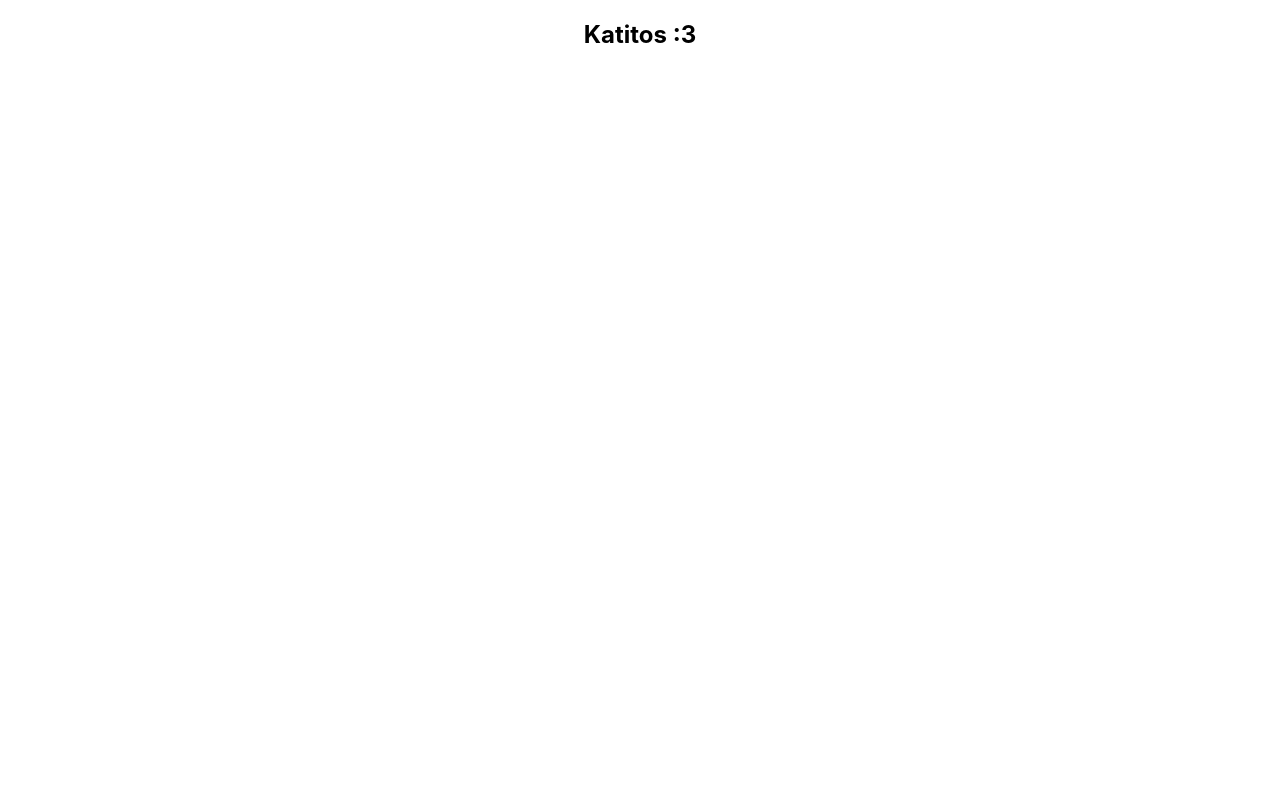
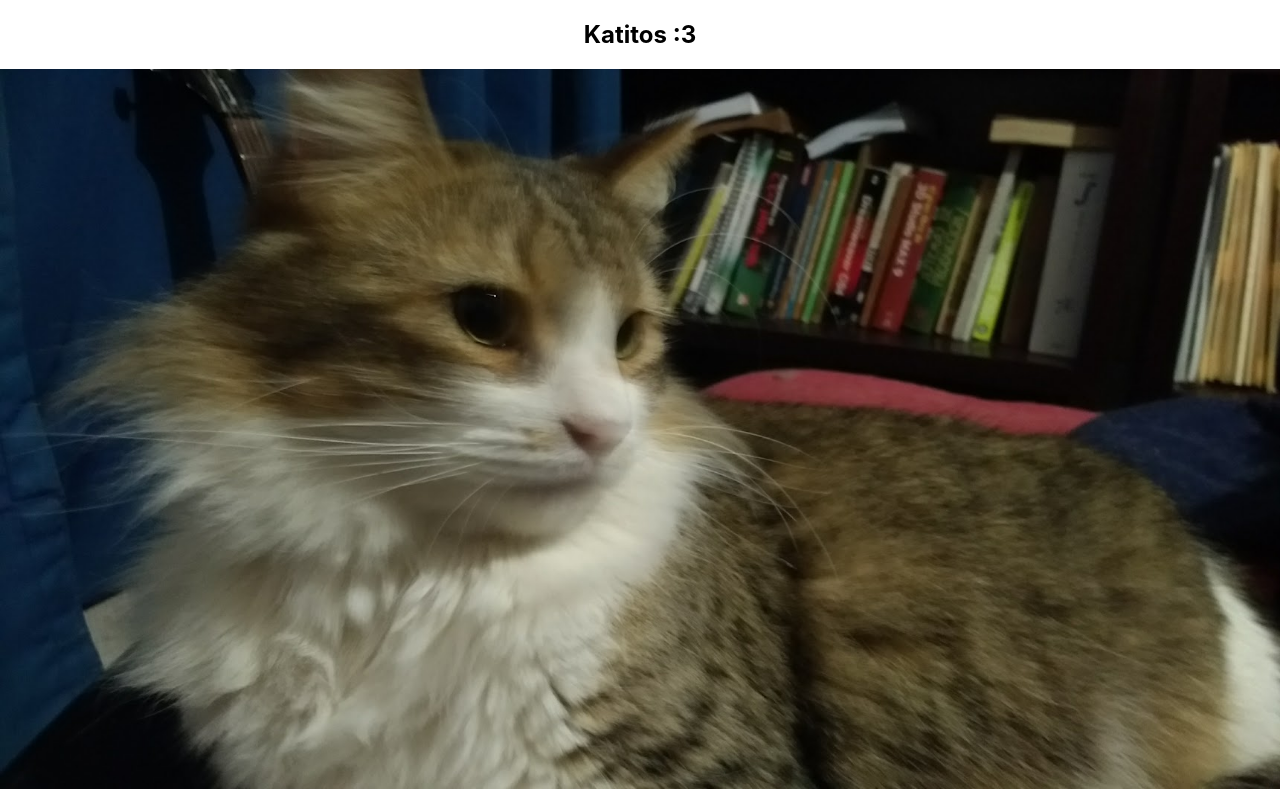
Before and after one commit to JorchRL/katitos, a React (Create React App) app: page / in a window 1280 px wide. Built offline with nearby package versions, Linux system fonts and the light colour scheme.

Commit message:
Display cat photo on App.jsx

```diff
--- a/src/App.jsx
+++ b/src/App.jsx
@@ -1,9 +1,11 @@
 import "./App.css";
+import gato from "./imgs/katito.jpg";
 
 function App() {
     return (
         <div className='App'>
             <h2>Katitos :3</h2>
+            <img style={{ width: "100vw" }} src={gato} alt='Un katito' />
         </div>
     );
 }
```
Also changed, not shown: src/imgs/katito.jpg (added), 1 other file (tests, documents, lock files or other folders).
